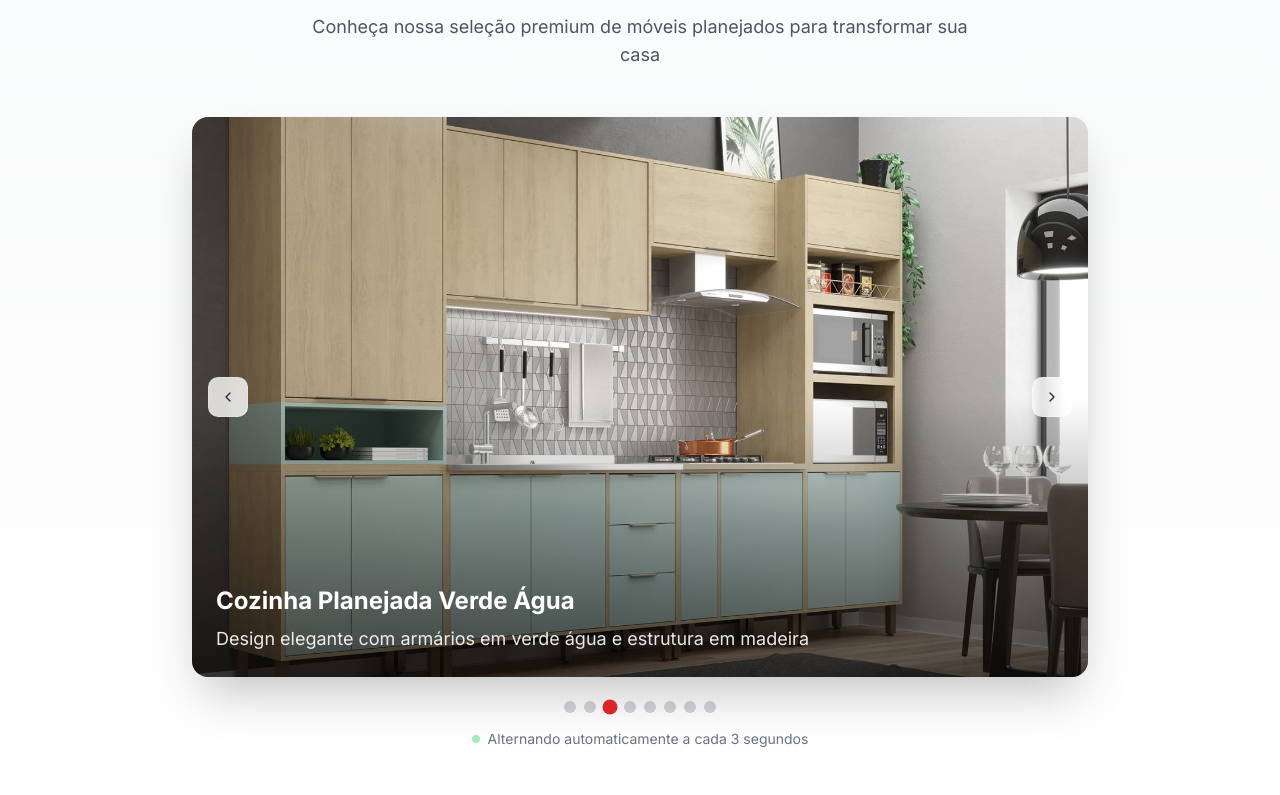
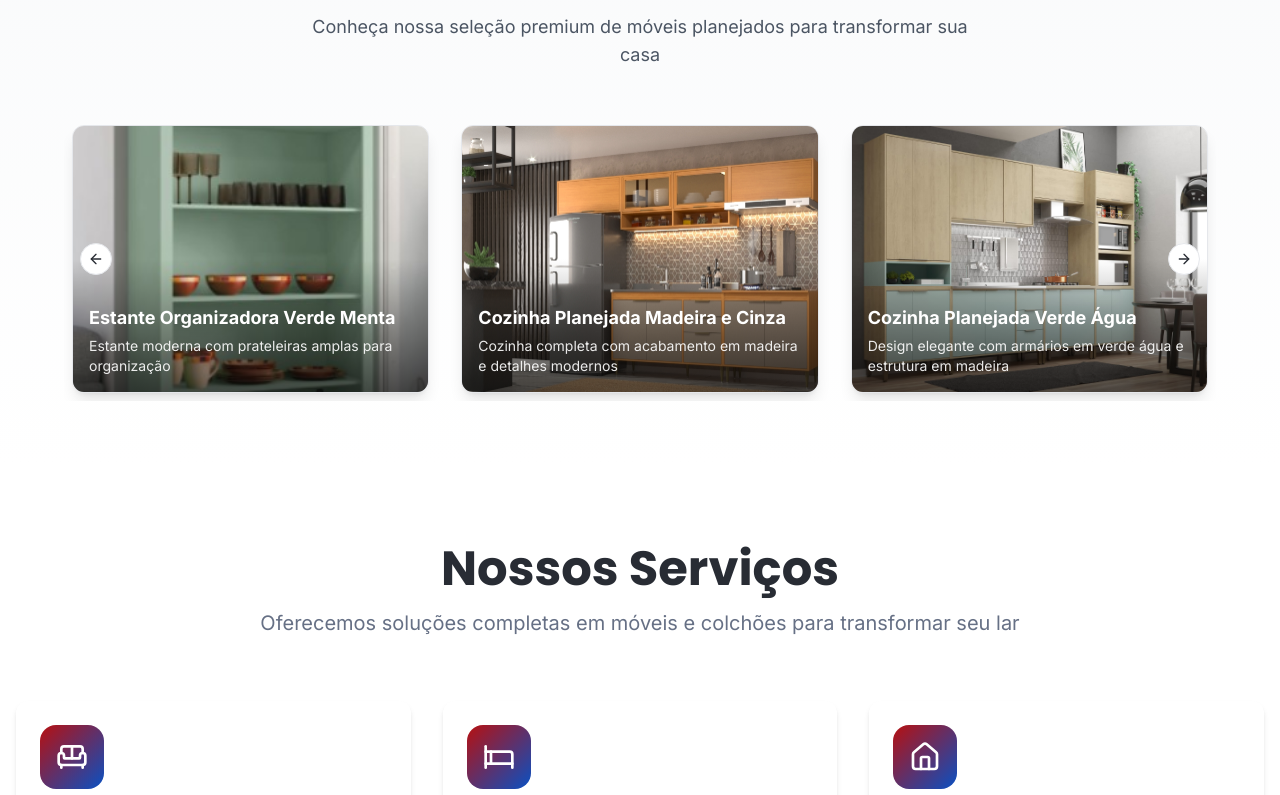
Before and after one commit to DevZipMateus/smf-conforto-digital, a React (Vite) app: page / in a window 1280 px wide. Shown: the part 2005-2800 px from the top of the page. Built offline with nearby package versions, Linux system fonts and the light colour scheme.

Commit message:
Refactor carousel component
Update the ProductCarousel component to use the new carousel format provided by the user. This includes changing the structure and appearance of the carousel items.

```diff
--- a/src/components/ProductCarousel.tsx
+++ b/src/components/ProductCarousel.tsx
@@ -1,7 +1,13 @@
 
-import React, { useState, useEffect } from 'react';
-import { ChevronLeft, ChevronRight } from 'lucide-react';
-import { Button } from '@/components/ui/button';
+import React from 'react';
+import { Card, CardContent } from '@/components/ui/card';
+import {
+  Carousel,
+  CarouselContent,
+  CarouselItem,
+  CarouselNext,
+  CarouselPrevious,
+} from '@/components/ui/carousel';
 
 const ProductCarousel = () => {
   const products = [
@@ -55,31 +61,6 @@ const ProductCarousel = () => {
     }
   ];
 
-  const [currentIndex, setCurrentIndex] = useState(0);
-
-  // Auto-advance carousel every 3 seconds
-  useEffect(() => {
-    const interval = setInterval(() => {
-      setCurrentIndex((prevIndex) =>
-        prevIndex === products.length - 1 ? 0 : prevIndex + 1
-      );
-    }, 3000);
-
-    return () => clearInterval(interval);
-  }, [products.length]);
-
-  const goToPrevious = () => {
-    setCurrentIndex(currentIndex === 0 ? products.length - 1 : currentIndex - 1);
-  };
-
-  const goToNext = () => {
-    setCurrentIndex(currentIndex === products.length - 1 ? 0 : currentIndex + 1);
-  };
-
-  const goToSlide = (index: number) => {
-    setCurrentIndex(index);
-  };
-
   return (
     <section className="py-16 bg-gradient-to-b from-gray-50 to-white">
       <div className="container mx-auto px-4">
@@ -92,73 +73,41 @@ const ProductCarousel = () => {
           </p>
         </div>
 
-        <div className="relative max-w-4xl mx-auto">
-          {/* Main carousel container */}
-          <div className="relative overflow-hidden rounded-2xl shadow-2xl bg-white">
-            <div
-              className="flex transition-transform duration-500 ease-in-out"
-              style={{ transform: `translateX(-${currentIndex * 100}%)` }}
+        <div className="max-w-6xl mx-auto">
+          <Carousel
+            opts={{
+              align: "start",
+              loop: true,
+            }}
+            className="w-full"
           >
+            <CarouselContent>
               {products.map((product) => (
-                <div key={product.id} className="min-w-full">
-                  <div className="aspect-[16/10] relative">
+                <CarouselItem key={product.id} className="md:basis-1/2 lg:basis-1/3">
+                  <div className="p-2">
+                    <Card className="h-full overflow-hidden shadow-lg hover:shadow-xl transition-shadow duration-300">
+                      <CardContent className="p-0">
+                        <div className="aspect-[4/3] relative">
                           <img
                             src={product.image}
                             alt={product.title}
                             className="w-full h-full object-cover"
                           />
                           <div className="absolute inset-0 bg-gradient-to-t from-black/60 via-transparent to-transparent"></div>
-                    <div className="absolute bottom-0 left-0 right-0 p-6 text-white">
-                      <h3 className="text-2xl font-bold mb-2">{product.title}</h3>
-                      <p className="text-lg opacity-90">{product.description}</p>
+                          <div className="absolute bottom-0 left-0 right-0 p-4 text-white">
+                            <h3 className="text-lg font-bold mb-1 line-clamp-1">{product.title}</h3>
+                            <p className="text-sm opacity-90 line-clamp-2">{product.description}</p>
                           </div>
                         </div>
+                      </CardContent>
+                    </Card>
                   </div>
+                </CarouselItem>
               ))}
-            </div>
-
-            {/* Navigation buttons */}
-            <Button
-              variant="outline"
-              size="icon"
-              className="absolute left-4 top-1/2 -translate-y-1/2 bg-white/80 backdrop-blur-sm border-white/20 hover:bg-white/90"
-              onClick={goToPrevious}
-            >
-              <ChevronLeft className="h-6 w-6" />
-            </Button>
-
-            <Button
-              variant="outline"
-              size="icon"
-              className="absolute right-4 top-1/2 -translate-y-1/2 bg-white/80 backdrop-blur-sm border-white/20 hover:bg-white/90"
-              onClick={goToNext}
-            >
-              <ChevronRight className="h-6 w-6" />
-            </Button>
-          </div>
-
-          {/* Dots indicator */}
-          <div className="flex justify-center mt-6 space-x-2">
-            {products.map((_, index) => (
-              <button
-                key={index}
-                className={`w-3 h-3 rounded-full transition-all duration-300 ${
-                  index === currentIndex
-                    ? 'bg-red-600 scale-125'
-                    : 'bg-gray-300 hover:bg-gray-400'
-                }`}
-                onClick={() => goToSlide(index)}
-              />
-            ))}
-          </div>
-
-          {/* Auto-play indicator */}
-          <div className="flex justify-center mt-4">
-            <div className="text-sm text-gray-500 flex items-center gap-2">
-              <div className="w-2 h-2 bg-green-400 rounded-full animate-pulse"></div>
-              Alternando automaticamente a cada 3 segundos
-            </div>
-          </div>
+            </CarouselContent>
+            <CarouselPrevious className="left-4" />
+            <CarouselNext className="right-4" />
+          </Carousel>
         </div>
       </div>
     </section>
```
Lines whose indentation alone changed are shown as unchanged.
